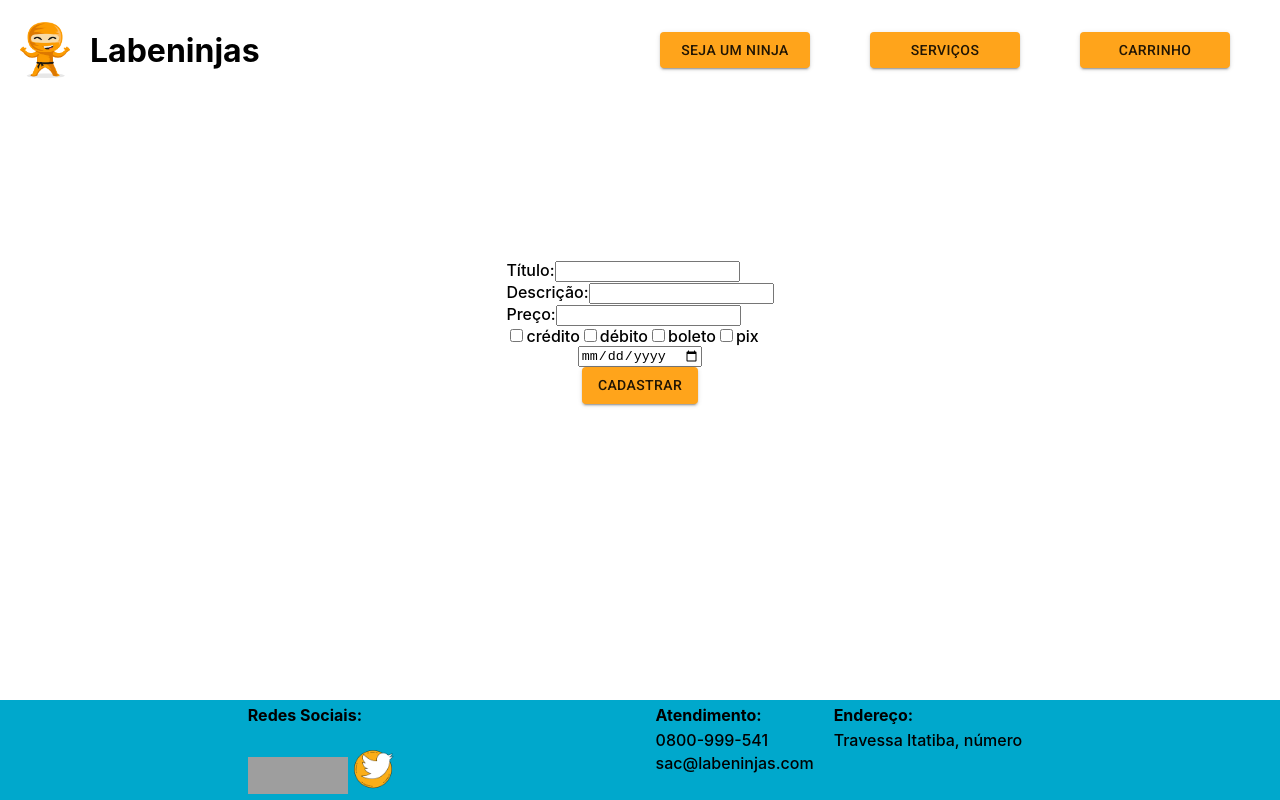
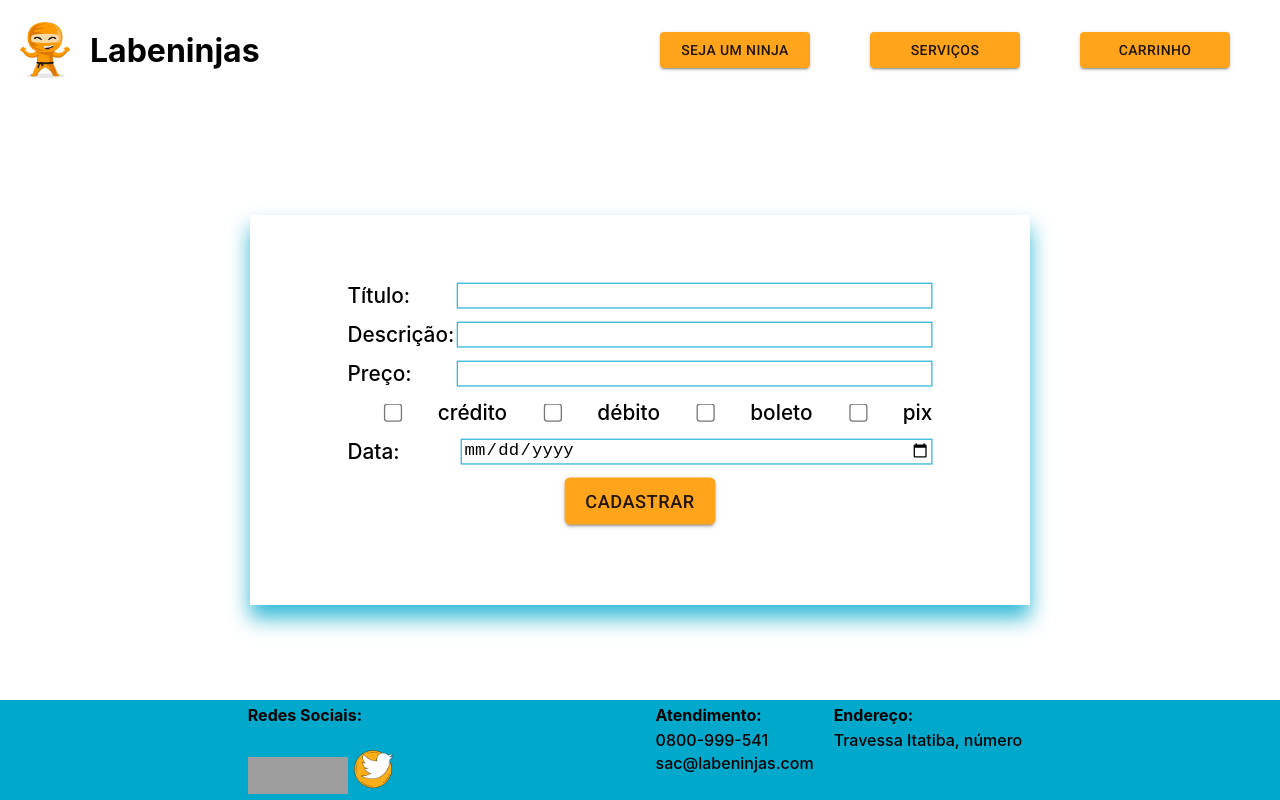
Before and after one commit to Leozbroca/LabeNinjas, a React (Create React App) app: page / in a window 1280 px wide. Both pictures are taken after a click on the button "SEJA UM NINJA". Built offline with nearby package versions, Linux system fonts and the light colour scheme; grey boxes are pictures that could not be loaded.

Commit message:
Estilizando a pagina cadastro e serviços

```diff
--- a/src/components/Cadastro.js
+++ b/src/components/Cadastro.js
@@ -76,6 +76,15 @@
                 Authorization: "944276f6-19c0-49d4-ab75-a9d3e31490f9"
             }
         })
+            .then((res) => {
+                alert("Serviço cadastrado com sucesso!")
+                this.setState({
+                    inputTitulo: "",
+                    inputDescricao: "",
+                    inputPreco: "",
+                    inputData: "",
+                })
+            })
             .catch((err) => {
                 console.log("deu ruim", err.response.data.errors)
             })
@@ -85,32 +94,32 @@
     render() {
 
         return (
-            <div>
+            <C.DivMainCadastro>
 
                 <C.DivCadastro>
 
                     <div>
-                        <div>
+                        <C.DivInputs>
                             <label>Título:</label>
                             <input
                                 value={this.state.inputTitulo}
                                 onChange={this.onChangeInputTitulo} />
-                        </div>
+                        </C.DivInputs>
 
-                        <div>
+                        <C.DivInputs>
                             <label>Descrição:</label>
                             <input
                                 value={this.state.inputDescricao}
                                 onChange={this.onChangeInputDescricao} />
-                        </div>
-                        <div>
+                        </C.DivInputs>
+                        <C.DivInputs>
                             <label>Preço:</label>
                             <input
                                 type="number"
                                 value={this.state.inputPreco}
                                 onChange={this.onChangeInputPreco} />
-                        </div>
-                        <div>
+                        </C.DivInputs>
+                        <C.DivInputs>
                             <input
                                 name="checkBoxCredito"
                                 type="checkbox"
@@ -139,21 +148,25 @@
                                 onChange={this.onChangeInputsPagamentos}
                             />
                             <label>pix</label>
-                        </div>
-                    </div>
+                        </C.DivInputs>
 
-                    <input type="date"
+                        <C.DivInputs>
+                            <label>Data:</label>
+                            <input
+                                type="date"
                                 value={this.state.inputData}
                                 onChange={this.onChangeInputData} />
-
+                        </C.DivInputs>
+                    </div>
+                    <C.DivButton>
                         <ThemeProvider theme={theme}>
                             <Button variant="contained" color="primary" onClick={this.criarTrabalho} >
                                 Cadastrar
                             </Button>
                         </ThemeProvider>
-
+                    </C.DivButton>
                 </C.DivCadastro>
-            </div>
+            </C.DivMainCadastro>
         )
     }
 }
--- a/src/components/Servicos.js
+++ b/src/components/Servicos.js
@@ -1,5 +1,7 @@
 import React from "react";
 import moment from "moment";
+import * as C from './styles'
+
 
 export default class Servicos extends React.Component {
 
@@ -66,15 +68,15 @@
 
             .map((item) => {
                 return (
-                    <div key={item.id}>
-                        <p>{item.title}</p>
+                    <C.DivCard key={item.id}>
+                        <h3>{item.title}</h3>
                         <p>{item.description}</p>
-                        <p>{item.price}</p>
-                        <p>{moment(item.dueDate).format('DD-MM-YYYY')}</p>
-                        <p>Ver detalhes</p>
-                        <button onClick={() => this.props.mudarPaginaDetalhe(item.id)}>Detalhe Serviços</button>
+                        <p>Até {moment(item.dueDate).format('DD/MM/YYYY')} por R${item.price},00</p>
+                        <C.DivDetalhes>
+                            <p onClick={() => this.props.mudarPaginaDetalhe(item.id)}>Ver detalhes</p>
                             <button onClick={() => this.props.adicionarAoCarrinho(item.id)}>Adicionar ao carrinho</button>
-                    </div>
+                        </C.DivDetalhes>
+                    </C.DivCard>
                 )
             })
 
@@ -82,8 +84,8 @@
 
             <div>
 
+                <C.DivFiltro>
                     <div>
-
                         <input
                             placeholder="Valor Mínimo"
                             onChange={this.onChangeInputValorMin}
@@ -96,7 +98,8 @@
                             placeholder="Busca por título ou descrição"
                             onChange={this.onChangeInputBuscaServico}
                         />
-
+                    </div>
+                    <div>
                         <select
                             onChange={this.onChangeSelectOrdenacao}
                             value={this.state.ordenacao}
@@ -108,8 +111,9 @@
                             <option value="prazo">Prazo</option>
                         </select>
                     </div>
+                </C.DivFiltro>
 
-                <div>{servicos}</div>
+                <C.DivMainContainer>{servicos}</C.DivMainContainer>
 
             </div>
         )
--- a/src/components/styles.js
+++ b/src/components/styles.js
@@ -132,14 +132,101 @@
 
 `
 
+//----Conteudo Cadastro----
 
+
+export const DivMainCadastro = styled.div`
+  display: flex;
+  justify-content: center;
+`
 
 export const DivCadastro = styled.div`
     display: flex;
     flex-direction: column;
     align-items: center;
     margin-top: 20vh;
+    box-shadow: rgba(0, 168, 204, 0.8) 0px 10px 15px;
+    width: 600px;
+    height: 300px;
+    justify-content: center;
+    transform: scale(1.3);
     p{
       display: flex;
     }
 `
+
+export const DivInputs = styled.div`
+  display: flex;
+  width: 450px;
+  justify-content: space-between;
+  padding-bottom: 10px;
+
+  input{
+    width: 80%;
+    border: 0.1px solid rgba(0, 168, 204, 0.8);
+  }
+`
+
+export const DivButton = styled.div`
+  padding-bottom: 10px;
+`
+
+//----Conteudo Serviços----
+
+export const DivFiltro = styled.div`
+  display: flex;
+  justify-content: space-between;
+  margin-top: 30px;
+  input{
+    height: 50px;
+    margin: 5px;
+    border: 1px solid rgba(0, 168, 204, 0.8);
+    border-radius: 10px;
+  }
+  select{
+    color: rgba(0, 168, 204, 0.8);
+    height: 50px;
+    border: 1px solid rgba(0, 168, 204, 0.8);
+    border-radius: 10px;
+    cursor: pointer;
+  }
+`
+
+export const DivMainContainer = styled.div`
+  display: grid;
+  grid-template-columns: repeat(4, 1fr);
+  gap: 15px;
+  margin: 15px;
+`
+
+export const DivCard = styled.div`
+  box-shadow: rgba(0, 168, 204, 0.8) 0px 5px 8px;
+  border-radius: 10px;
+  display: flex;
+  flex-direction: column;
+  justify-content: space-between;
+  align-items: center;
+  h3{
+    color: rgb(255, 164, 27);
+    font-family: cursive;
+    font-size: 25px;
+  }
+`
+
+export const DivDetalhes = styled.div`
+  display: flex;
+  justify-content: space-evenly;
+  align-items: center;
+  p{
+    cursor: pointer;
+    font-size: 20px;
+    :hover{
+      font-style: italic
+    }
+  }
+  button{
+    height: 30px;
+    cursor: pointer;
+    margin-left: 10px;
+  }
+`
```
Also changed, not shown: 1 other file (tests, documents, lock files or other folders). Lines whose indentation alone changed are shown as unchanged.
